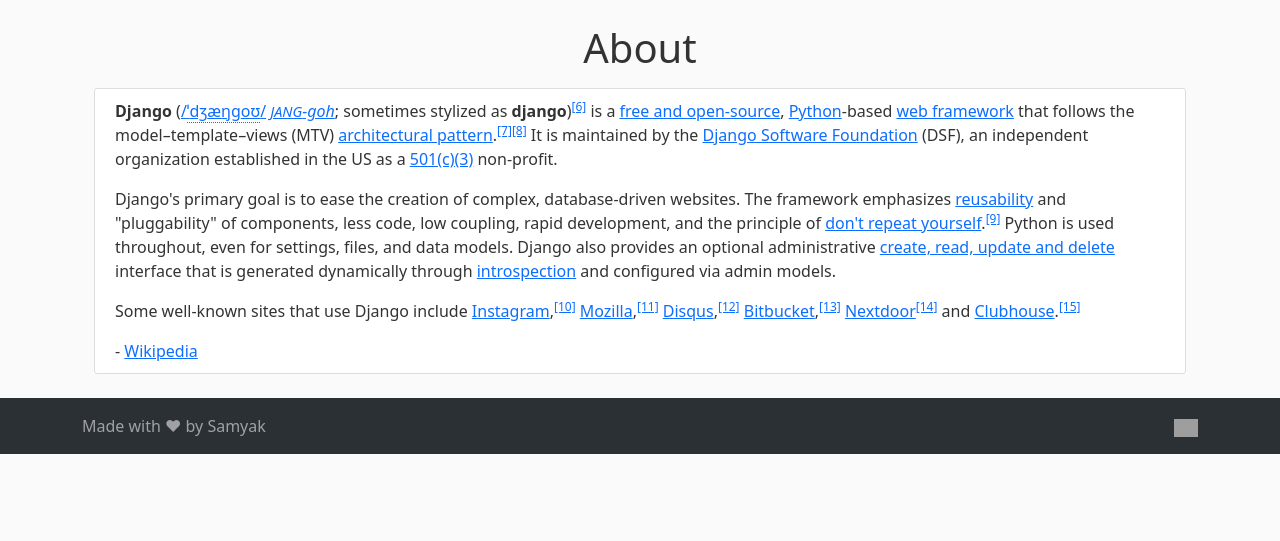
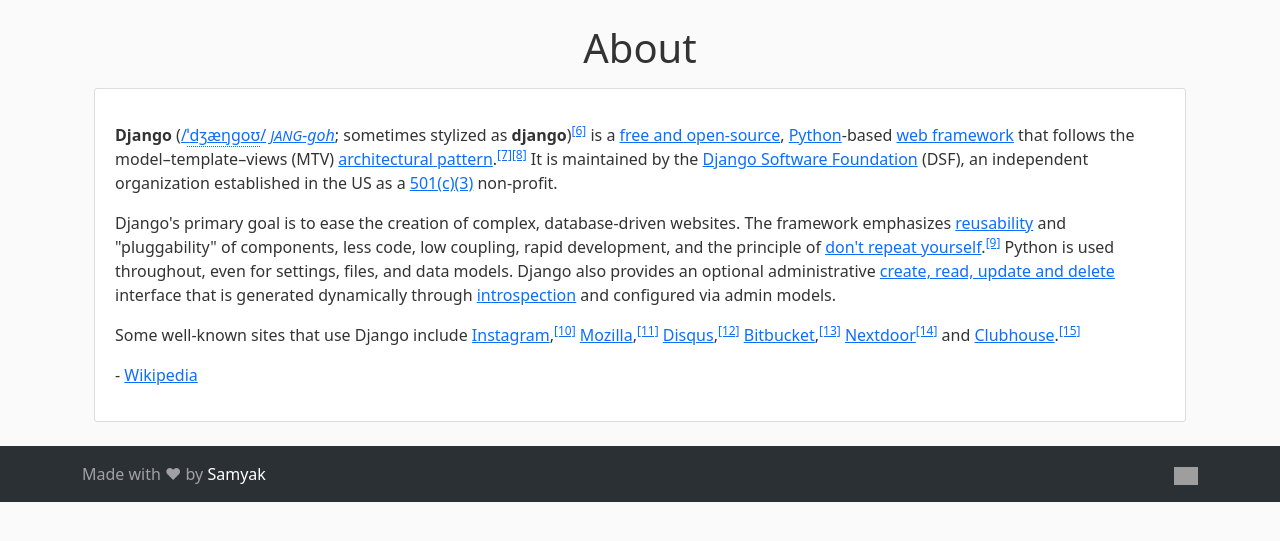
Before and after one commit to samyak1409/django, a Django app: page /about/ in a window 1280 px wide. Shown: the part 57-598 px from the top of the page. Run offline with Django 4.2, Linux system fonts and the light colour scheme; grey boxes are pictures that could not be loaded.

Commit message:
minor ui

```diff
--- a/django_project/blog/templates/blog/base.html
+++ b/django_project/blog/templates/blog/base.html
@@ -113,7 +113,7 @@
       <nav class="navbar bg-body-tertiary bg-dark" data-bs-theme="dark">
         <div class="container">
           <span class="navbar-text">
-            Made with ❤ by Samyak
+            Made with ❤ by <a class="text-decoration-none" href="mailto:samyak65400@gmail.com" target="_blank">Samyak</a>
           </span>
           <a href="https://github.com/samyak1409/django" target="_blank">
             <img src="https://icons.getbootstrap.com/assets/icons/github.svg" alt="GitHub" width="24" data-toggle="tooltip" title="Star Project on GitHub">
```
Also changed, not shown: django_project/blog/templates/blog/about.html (+2 -0 lines), README.md, django_project/db.sqlite3.
